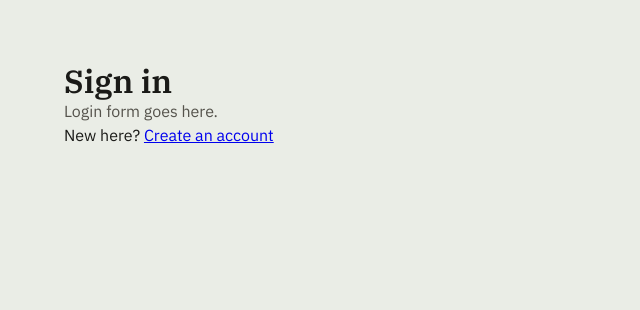
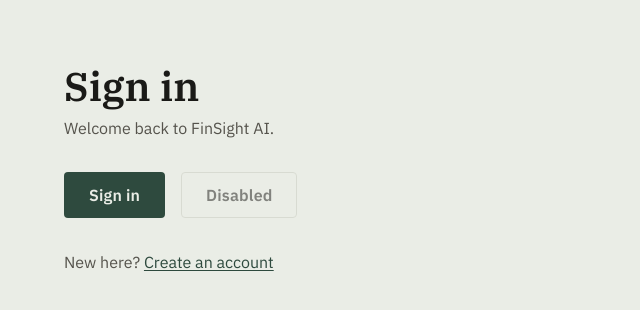
Before and after one commit to MohammadSaqlain124/finsight-ai, a React (Vite) app in the folder frontend/: page /login in a window 1280 px wide. Shown: the top 310 px of the page, without its empty margins (0-640 px from the left). Built offline with nearby package versions, Linux system fonts and the light colour scheme.

Commit message:
feat(frontend): add reusable Button component with CSS Modules

```diff
--- /dev/null
+++ b/frontend/src/components/Button.jsx
@@ -0,0 +1,16 @@
+import styles from './Button.module.css'
+
+function Button({ children, variant = 'primary', type = 'button', disabled = false, ...props }) {
+  return (
+    <button
+      type={type}
+      disabled={disabled}
+      className={`${styles.button} ${styles[variant]}`}
+      {...props}
+    >
+      {children}
+    </button>
+  )
+}
+
+export default Button
--- /dev/null
+++ b/frontend/src/components/Button.module.css
@@ -0,0 +1,40 @@
+.button {
+  font-family: var(--font-ui);
+  font-size: var(--text-base);
+  font-weight: 600;
+  letter-spacing: 0.01em;
+  padding: 0.75rem 1.5rem;
+  border: 1px solid transparent;
+  border-radius: 4px;
+  cursor: pointer;
+  transition: background-color 120ms ease, border-color 120ms ease, color 120ms ease;
+}
+
+.button:focus-visible {
+  outline: 2px solid var(--pine);
+  outline-offset: 2px;
+}
+
+.button:disabled {
+  opacity: 0.5;
+  cursor: not-allowed;
+}
+
+/* Primary — pine ink, paper text */
+.primary {
+  background-color: var(--pine);
+  color: var(--paper);
+}
+.primary:hover:not(:disabled) {
+  background-color: var(--pine-strong);
+}
+
+/* Secondary — quiet outline */
+.secondary {
+  background-color: transparent;
+  color: var(--ink);
+  border-color: var(--rule);
+}
+.secondary:hover:not(:disabled) {
+  border-color: var(--ink);
+}
--- a/frontend/src/index.css
+++ b/frontend/src/index.css
@@ -55,6 +55,12 @@
 }
 .figure--negative { color: var(--ledger-red); }
 
+a {
+  color: var(--pine);
+  text-underline-offset: 2px;
+}
+a:hover { color: var(--pine-strong); }
+
 @media (prefers-reduced-motion: reduce) {
   *, *::before, *::after {
     animation-duration: 0.01ms !important;
--- a/frontend/src/pages/Login.jsx
+++ b/frontend/src/pages/Login.jsx
@@ -1,11 +1,22 @@
 import { Link } from 'react-router-dom'
+import Button from '../components/Button'
 
 function Login() {
   return (
-    <main style={{ padding: '4rem' }}>
-      <h1>Sign in</h1>
-      <p style={{ color: 'var(--ink-soft)' }}>Login form goes here.</p>
-      <p>New here? <Link to="/register">Create an account</Link></p>
+    <main style={{ padding: '4rem', maxWidth: '400px' }}>
+      <h1 style={{ fontSize: 'var(--text-2xl)' }}>Sign in</h1>
+      <p style={{ color: 'var(--ink-soft)', marginTop: '0.5rem' }}>
+        Welcome back to FinSight AI.
+      </p>
+
+      <div style={{ marginTop: '2rem', display: 'flex', gap: '1rem' }}>
+        <Button variant="primary">Sign in</Button>
+        <Button variant="secondary" disabled>Disabled</Button>
+      </div>
+
+      <p style={{ marginTop: '2rem', color: 'var(--ink-soft)' }}>
+        New here? <Link to="/register">Create an account</Link>
+      </p>
     </main>
   )
 }
```
